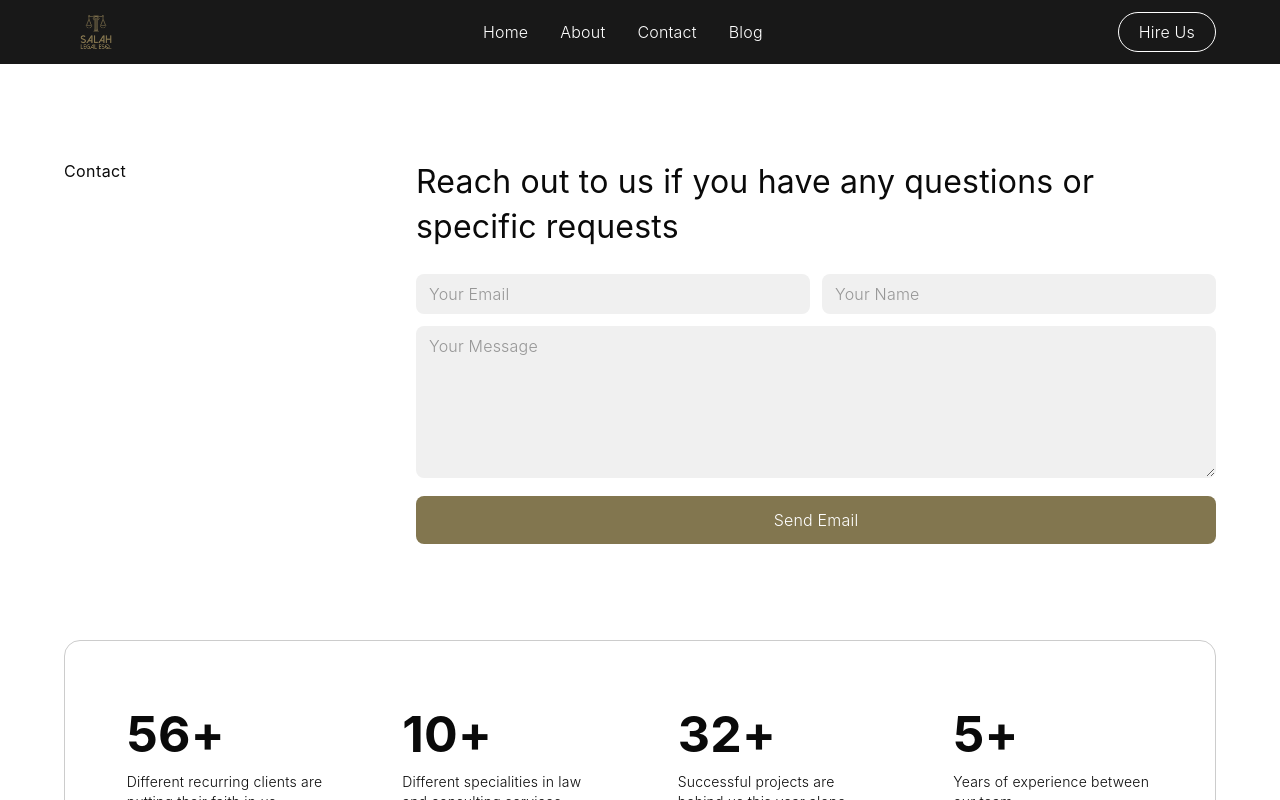
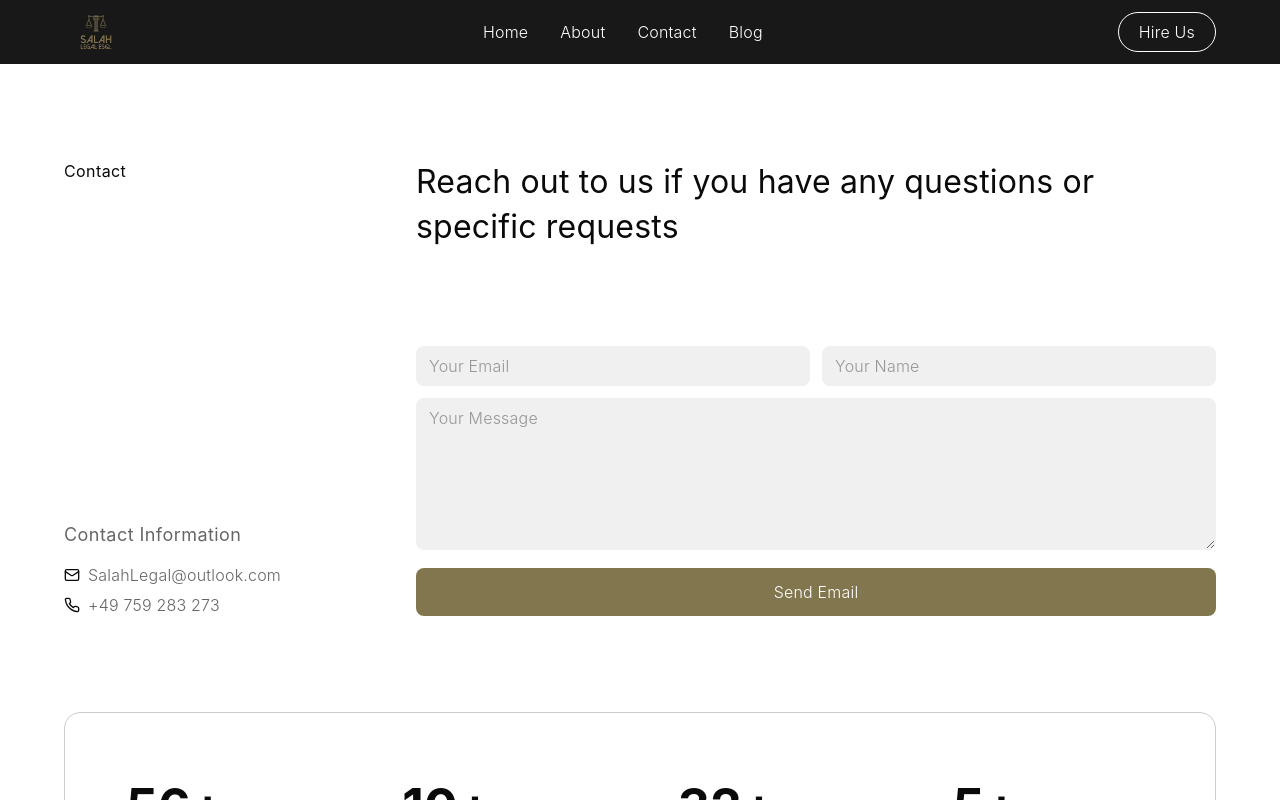
Before and after one commit to eenglesson/arie-salah, a Next.js app: page /contact in a window 1280 px wide. Shown: the top 800 px of the page. Built offline with nearby package versions, Linux system fonts and the light colour scheme.

Commit message:
fixed contact fully

```diff
--- a/app/components/BlogPosts.tsx
+++ b/app/components/BlogPosts.tsx
@@ -59,7 +59,7 @@ export default function BlogPosts({
             </div>
           </div>
           <div
-            className={`w-full grid gap-12 h-full ${
+            className={`w-full grid gap-16 sm:gap-12 h-full ${
               showOnly3
                 ? 'lg:grid-cols-3'
                 : 'grid-cols-1 md:grid-cols-2 lg:grid-cols-3'
@@ -72,18 +72,18 @@ export default function BlogPosts({
                 className='flex flex-col gap-4 justify-between cursor-pointer group'
               >
                 <div className='flex flex-col'>
-                  <div className='border-b pb-8 border-grey30'>
+                  <div className='border-b pb-5 sm:pb-8 border-grey30'>
                     <div className='overflow-hidden rounded-2xl w-full'>
                       <Image
                         src={urlFor(post.titleImage).url()}
                         alt={post.title}
                         width={800}
                         height={800}
-                        className='object-cover w-full md:h-[250px]  lg:h-[250px] xl:h-[300px]  group-hover:scale-105 transition-transform duration-300'
+                        className='object-cover w-full md:h-[250px] lg:h-[250px] xl:h-[300px]  group-hover:scale-105 transition-transform duration-300'
                       />
                     </div>
                   </div>
-                  <h5 className='text-h4 sm:text-h3 pt-5 font-normal'>
+                  <h5 className='text-h4 sm:text-h3 pt-3 sm:pt-5 font-normal'>
                     {post.title}
                   </h5>
                 </div>
--- a/app/components/ContactInput.tsx
+++ b/app/components/ContactInput.tsx
@@ -6,6 +6,7 @@ import RecurringClients from './RecurringClients';
 
 import { motion } from 'framer-motion';
 import ContactForm from './ContactForm';
+import { Mail, Phone } from 'lucide-react';
 
 export default function ContactInput() {
   return (
@@ -24,9 +25,47 @@ export default function ContactInput() {
               >
                 Contact
               </motion.h2>
+              <aside className='hidden xl:flex flex-col gap-4'>
+                <motion.h4
+                  variants={fadeInAnimationVariantsBottom}
+                  initial='initial'
+                  whileInView='animate'
+                  viewport={{ once: true }}
+                  className='text-h4 text-dark70 font-normal tracking-wide'
+                >
+                  Contact Information
+                </motion.h4>
+                <div className='hidden xl:flex flex-col gap-2'>
+                  <motion.a
+                    variants={fadeInAnimationVariantsBottom}
+                    initial='initial'
+                    whileInView='animate'
+                    viewport={{ once: true }}
+                    className='hover:underline group flex items-center gap-2'
+                    href='mailto:SalahLegal@outlook.com'
+                  >
+                    <Mail size={16} />
+                    <span className='text-dark70 text-bodyMedium sm:text-bodyDefault hover:text-black'>
+                      SalahLegal@outlook.com
+                    </span>
+                  </motion.a>
+                  <motion.a
+                    variants={fadeInAnimationVariantsBottom}
+                    initial='initial'
+                    whileInView='animate'
+                    viewport={{ once: true }}
+                    className='hover:underline group flex items-center gap-2'
+                  >
+                    <Phone size={16} />
+                    <span className='text-dark70 text-bodyMedium sm:text-bodyDefault hover:text-black'>
+                      +49 759 283 273
+                    </span>
+                  </motion.a>
+                </div>
+              </aside>
               {/* Container for Image, middle of the div */}
             </div>
-            <div className='flex flex-col xl:max-w-[800px] gap-6'>
+            <div className='flex flex-col xl:max-w-[800px] gap-12 sm:gap-24'>
               <div>
                 <motion.h3
                   variants={fadeInAnimationVariantsBottom}
--- a/app/components/Footer.tsx
+++ b/app/components/Footer.tsx
@@ -68,10 +68,11 @@ export default function Footer() {
             whileInView='animate'
             viewport={{ once: true }}
             className='hover:underline group flex items-center gap-2'
+            href='mailto:SalahLegal@outlook.com'
           >
             <Mail size={16} />
             <span className='text-dark70 text-bodyMedium sm:text-bodyDefault hover:text-black'>
-              SalahLegal@gmail.com
+              SalahLegal@outlook.com
             </span>
           </motion.a>
           <motion.a
```
